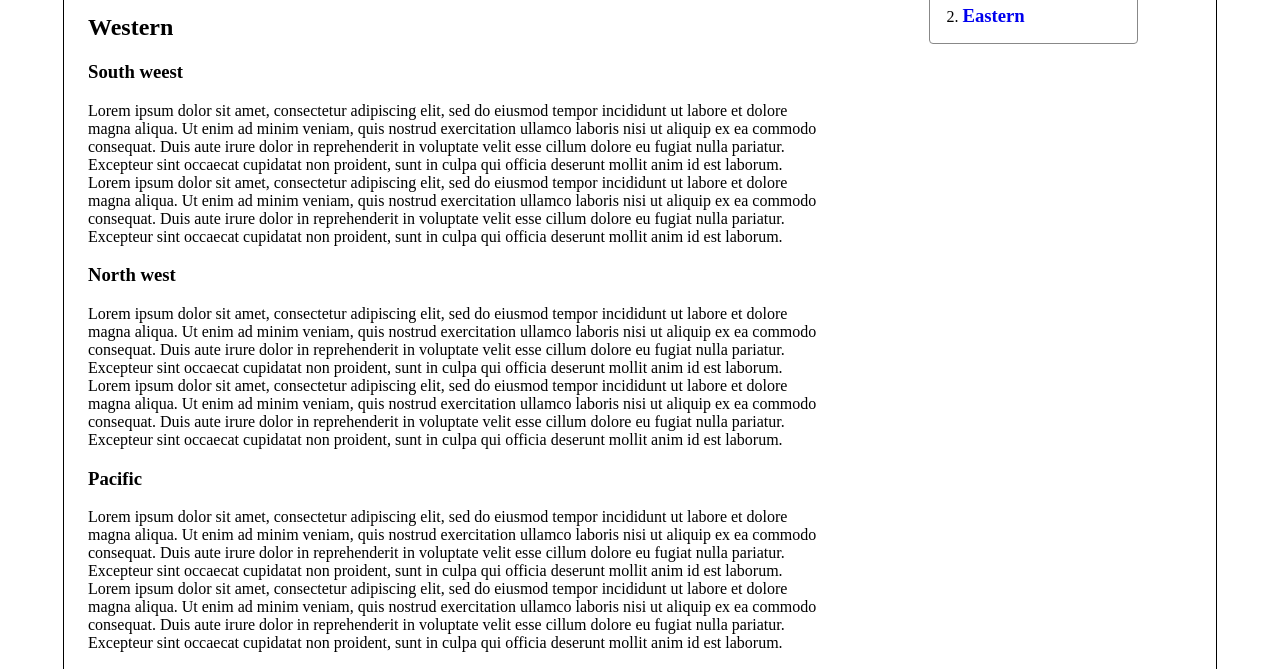
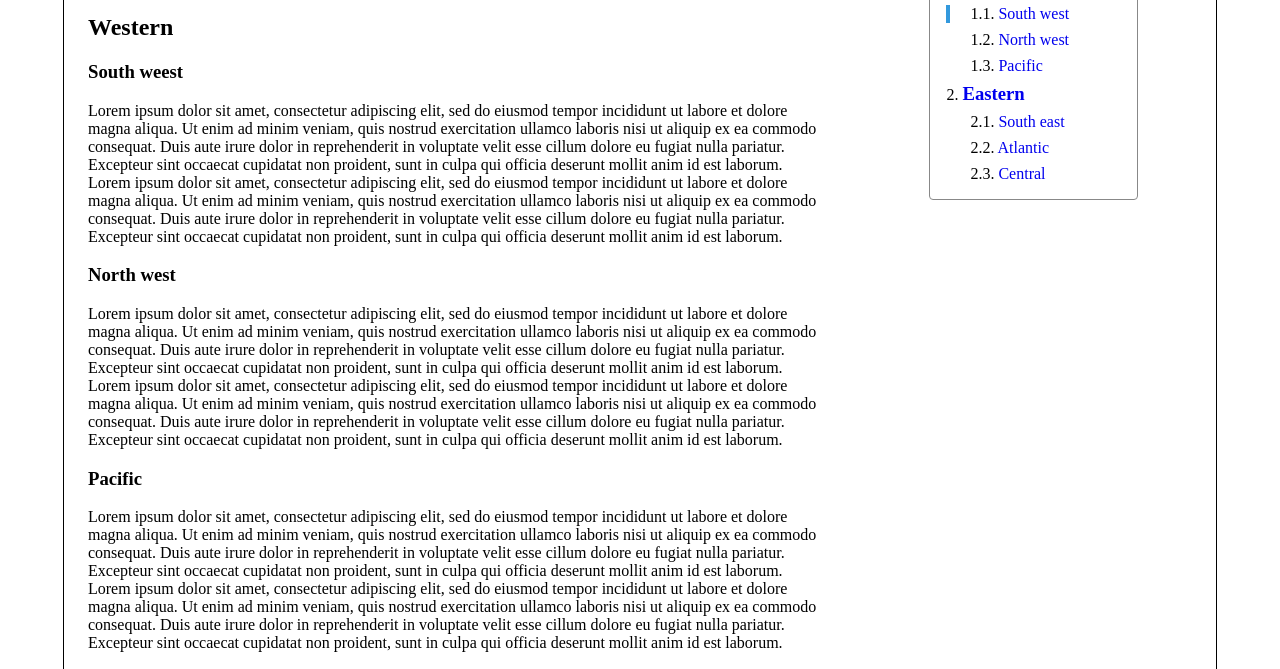
Before and after one commit to fourside/vanila_scroollspy, a website: page index.html in a window 1280 px wide. Shown: the part 115-784 px from the top of the page. Drawn offline with Linux system fonts and the light colour scheme.

Commit message:
activate inner list

```diff
--- a/index.js
+++ b/index.js
@@ -0,0 +1,51 @@
+(function() {
+  document.addEventListener("DOMContentLoaded", init);
+})();
+
+function init() {
+  const options = {
+    root: null,
+    rootMargin: "16px",
+    threshold: 0,
+  };
+  const menuOpenObserver = new IntersectionObserver(openMenu, options);
+  ["#western", "#eastern"].forEach((id) => {
+    const target = document.querySelector(id);
+    menuOpenObserver.observe(target);
+  });
+
+  const activateMenuObserver = new IntersectionObserver(activateMenu, options);
+  document.querySelectorAll("section section").forEach((target) => {
+    activateMenuObserver.observe(target);
+  });
+}
+
+/**
+ * @param {IntersectionObserverEntry[]} entries
+ * @param {IntersectionObserver} observer
+ */
+function openMenu(entries, observer) {
+  entries.forEach((entry) => {
+    if (entry.isIntersecting) {
+      document.querySelectorAll(".side .open").forEach((target) => target.classList.remove("open"));
+      const id = entry.target.getAttribute("id");
+      const target = document.querySelector(`a[href='#${id}']`);
+      target.parentElement.nextSibling.nextSibling.classList.add("open");
+    }
+  });
+}
+
+/**
+ * @param {IntersectionObserverEntry[]} entries
+ * @param {IntersectionObserver} observer
+ */
+function activateMenu(entries, observer) {
+  entries.forEach((entry) => {
+    if (entry.isIntersecting) {
+      document.querySelectorAll(".active").forEach((target) => target.classList.remove("active"));
+      const id = entry.target.getAttribute("id");
+      const target = document.querySelector(`a[href='#${id}']`);
+      target.parentElement.classList.add("active");
+    }
+  });
+}
--- a/styles.css
+++ b/styles.css
@@ -44,8 +44,8 @@ html, body {
   content: counters(section, ".") ". ";
 }
 .side ul ul {
-  padding-left: 24px;
-  display: none;
+}
+.side ul ul.open {
 }
 .side li {
   margin-top: 8px;
@@ -53,3 +53,10 @@ html, body {
 .side a {
   text-decoration: none;
 }
+.side ul ul li {
+  padding-left: 24px;
+}
+.side ul ul li.active {
+  padding-left: 20px;
+  border-left: 4px solid #3399dd;
+}
```
